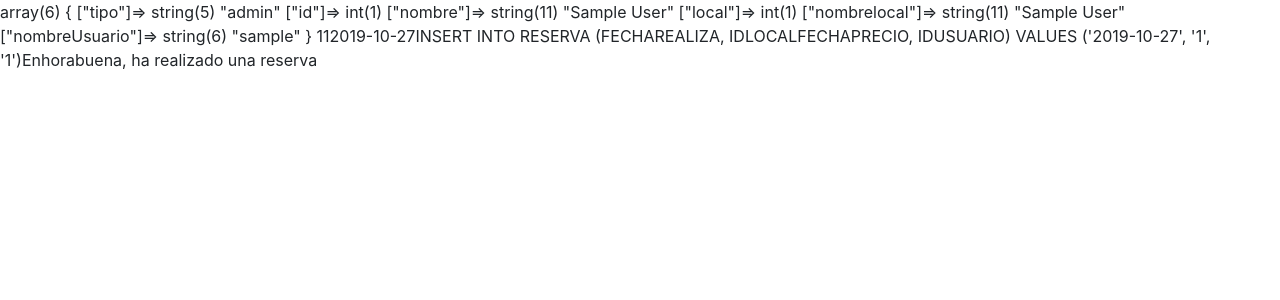
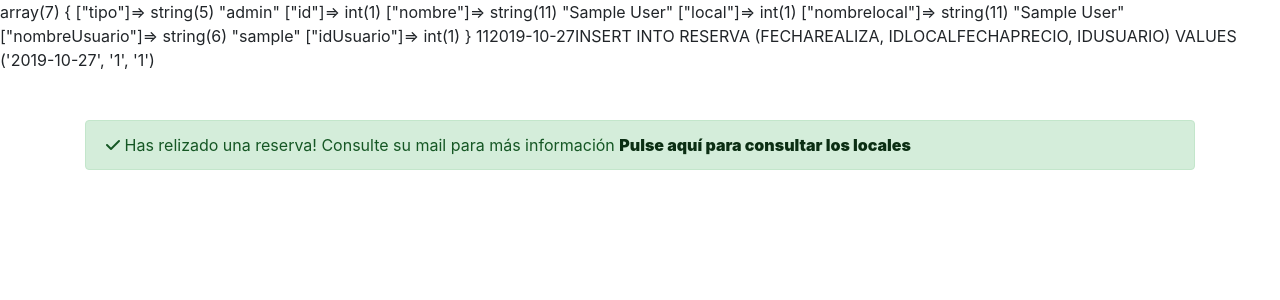
Before and after one commit to vcbeltran/CTC, a PHP site: page /altaReserva.php?idReserva=1 in a window 1280 px wide. Shown: the top 300 px of the page. Run offline with PHP 8.4, Linux system fonts and the light colour scheme; the visitor is signed in with stand-in values (Sample User, id 1); some libraries are stand-ins or nearby versions.

Commit message:
Formalizando datos de reserva (haciendo insert y update en la tabla de localfechaprecio) Añado sweet alert personalizado Falta mandar mail

```diff
--- /dev/null
+++ b/JS/funcionConfirmar.js
@@ -0,0 +1,31 @@
+/*
+ * To change this license header, choose License Headers in Project Properties.
+ * To change this template file, choose Tools | Templates
+ * and open the template in the editor.
+ */
+
+
+
+    function funcion_reservar(url) {
+                    swal({
+                      title: "¿Seguro que desea confirmar la reserva?",
+                      text: "Si acepta se le mandará un mail",
+                      icon: "warning",
+                      buttons: true,
+                      dangerMode: true,
+                    })
+                    .then((willDelete) => {
+                      if (willDelete) {
+                            //window.location.href=url;
+
+                            swal("Procediendo a formalizar reserva....", {
+                                            icon: "success",
+                            });
+                            setTimeout(function(){ window.location.href=url; }, 1500);
+
+                      } else {
+                            swal("Canceló la operación");
+                      }
+                    });
+
+            }
--- a/adminLogin.php
+++ b/adminLogin.php
@@ -60,7 +60,7 @@ if (isset($mail) && isset($pass)){
         /* SI ES UN USUARIO ONLINE REDIRECCIONA PERMITIENDO RESERVAS */
         } elseif ($conexionTipo[2] == 3){
             session_start();
-            //id de la conexion
+            //id del tipo la conexion
             $_SESSION['id'] = $conexionTipo[2];
             //nombre tipo de usuario conectado
             $_SESSION['nombre'] = $conexionTipo[0];
@@ -68,6 +68,8 @@ if (isset($mail) && isset($pass)){
              $_SESSION['tipo'] = $conexionTipo[1];
              //nombre del usuario online
             $_SESSION['nombreUsuario'] = $conexionTipo[4];
+
+            $_SESSION['idUsuario'] = $conexionTipo[5];
 
             $_SESSION['idLocal'] = null;
             header("location:inicio.php");
--- a/consultas/conexiones.php
+++ b/consultas/conexiones.php
@@ -21,7 +21,7 @@ class Conexiones {
         try {
             $conec = Conexiones::getConexion();
 
-            $consulta = "SELECT USER.CORREO, TIPO.NOMBRE, TIPO.IDROL, USER.IDLOCAL, USER.NOMBRE "
+            $consulta = "SELECT USER.CORREO, TIPO.NOMBRE, TIPO.IDROL, USER.IDLOCAL, USER.NOMBRE, USER.IDUSUARIO "
                     . "FROM USUARIO AS USER, ROL AS TIPO "
                     . " WHERE  USER.CORREO = ? "
                     . " AND USER.IDROL = TIPO.IDROL";
--- a/consultas/consultasReservas.php
+++ b/consultas/consultasReservas.php
@@ -27,7 +27,17 @@ class consultasReservas {
                 . " VALUES ('$fechaRealiza', '$idCodigoFecha', '$idUsuario')";
         echo $alta;
     if ($this->conexion->query($alta)) {
+        $this->actualizaReservado($idCodigoFecha);
             return true;
         }
     }
+
+    private function actualizaReservado($idCodigoFecha){
+        $actualizar = "UPDATE LOCALFECHAPRECIO SET RESERVADO = 1 WHERE IDLOCALFECHAPRECIO = '$idCodigoFecha'";
+
+        if($this->conexion->query($actualizar)){
+            return true;
+        }
+
+    }
 }
--- a/includes/include.php
+++ b/includes/include.php
@@ -8,6 +8,7 @@
         <script src="https://code.jquery.com/jquery-3.3.1.slim.min.js"></script>
         <script src="https://kit.fontawesome.com/972d9e5e02.js" crossorigin="anonymous"></script>
         <script src="../JS/ctc.js" ></script>
+        <script src="../JS/funcionConfirmar.js" ></script>
         <link rel="stylesheet" type="text/css" href="../CSS/imagenes.css">
         <!-- Para que se entere en el menú de inicio de los archivos-->
 <!--        <script src="includes/ctc.js" ></script>
--- a/usuarioOnline/altaReserva.php
+++ b/usuarioOnline/altaReserva.php
@@ -13,7 +13,7 @@ Esta página formaliza una reserva a un usuario.
         include '../consultas/consultasReservas.php';
         session_start();
         var_dump($_SESSION);
-        $idUsuario = $_SESSION['id'];
+        $idUsuario = $_SESSION['idUsuario'];
         $idCodigoFecha = $_GET['idReserva'];
         $fechaRealiza = date("Y-m-d");
 
@@ -22,11 +22,19 @@ Esta página formaliza una reserva a un usuario.
         echo $fechaRealiza;
 
         $altaReserva = new consultasReservas();
-        if ($altaReserva->insertarReserva($fechaRealiza, $idCodigoFecha, $idUsuario)){
-            echo "Enhorabuena, ha realizado una reserva";
-        } else {
-            echo "Algo ha ido mal";
-        }
+        if ($altaReserva->insertarReserva($fechaRealiza, $idCodigoFecha, $idUsuario)){ ?>
+            <div class="container mt-5">
+                <div class="alert alert-success mb-2" role="alert">
+                    <i class="fa fa-check" aria-hidden="true"></i> Has relizado una reserva! Consulte su mail para más información <a href="../inicio.php?pagina=1" class="alert-link"><strong>Pulse aquí para consultar los locales</strong></a>
+                </div>
+            </div>
+        <?php } else {?>
+        <div class="container mt-5">
+                <div class="alert alert-danger mb-2" role="alert">
+                    <i class="fa fa-check" aria-hidden="true"></i> Algo ha ido mal <a href="../inicio.php?pagina=1" class="alert-link"><strong>Pulse aquí para consultar los locales</strong></a>
+                </div>
+            </div>
+        <?php   }
 
 
         ?>
```
Also changed, not shown: usuarioOnline/detalleLocalFechaPrecioDisponible.php (+9 -5 lines).
